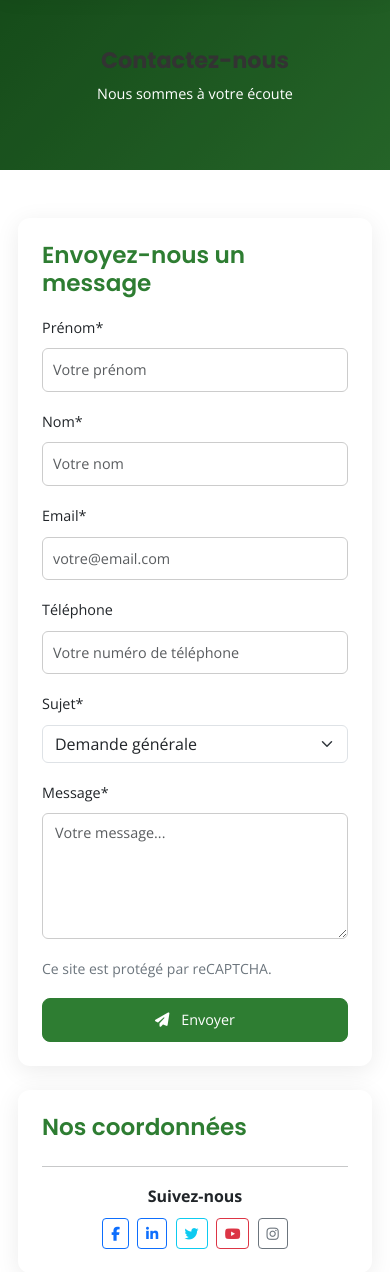
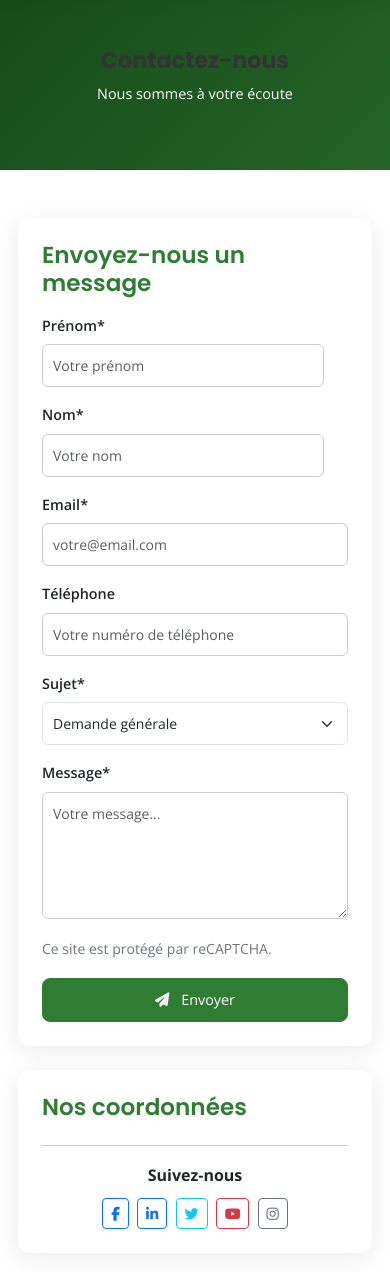
Before and after one commit to Idriss47-haricot/BETA-resilience, a Django app: page /contact/ in a window 390 px wide. Shown: the part 81-1353 px from the top of the page. Run offline with Django 5.2, Linux system fonts and the light colour scheme; data that the repository does not hold is empty; some libraries are stand-ins or nearby versions.

Commit message:
Update responsive.css

```diff
--- a/static/css/responsive.css
+++ b/static/css/responsive.css
@@ -160,3 +160,55 @@
         max-width: 100% !important;
     }
 }
+
+/* =========================================================
+   FIX ANTI-CASSEMENT DU FORMULAIRE ET DES FICHIERS JOINTS
+   ========================================================= */
+
+/* 1. Empêcher tout élément du formulaire de dépasser de l'écran */
+form,
+form *,
+.form-group,
+.mb-3 {
+    max-width: 100% !important;
+    box-sizing: border-box !important;
+}
+
+/* 2. Alignment strict des libellés (labels) au-dessus des champs */
+.form-group label,
+form label {
+    display: block !important;
+    width: 100% !important;
+    margin-bottom: 6px !important;
+    font-weight: 600 !important;
+    float: none !important;
+}
+
+/* 3. Redimensionner tous les champs texte et sélecteurs */
+input[type="text"],
+input[type="email"],
+input[type="tel"],
+select,
+textarea,
+.form-control {
+    display: block !important;
+    width: 100% !important;
+    max-width: 100% !important;
+    padding: 10px !important;
+    font-size: 14px !important;
+    box-sizing: border-box !important;
+}
+
+/* 4. Correctif spécifique pour l'input File et le texte de fichier sélectionné */
+input[type="file"] {
+    display: block !important;
+    width: 100% !important;
+    max-width: 100% !important;
+    white-space: normal !important;
+    word-break: break-all !important;
+    overflow: hidden !important;
+    padding: 8px !important;
+    background: #f9f9f9 !important;
+    border: 1px dashed #bbb !important;
+    border-radius: 4px !important;
+}
```
